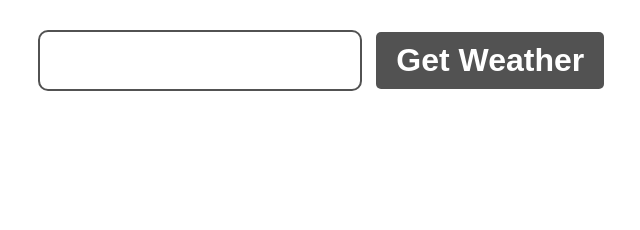
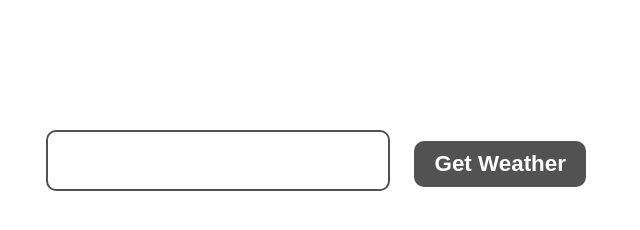
Before and after one commit to LiviuSilaghi/Weather-app, a plain HTML site: page index.html in a window 1280 px wide. Shown: the whole page, without its empty margins (324-964 px from the left). Drawn offline with Linux system fonts and the light colour scheme.

Commit message:
css optimized

```diff
--- a/style.css
+++ b/style.css
@@ -7,6 +7,7 @@ body {
   display: flex;
   flex-direction: column;
   align-items: center;
+  padding-top: 100px;
 }
 
 .weatherform {
@@ -14,7 +15,7 @@ body {
 }
 
 .cityInput {
-  padding: 10px;
+  padding: 10px 20px;
   font-size: 2rem;
   font-weight: bold;
   border: 2px solid #525252;
@@ -26,12 +27,14 @@ body {
 button[type="submit"] {
   padding: 10px 20px;
   font-weight: bold;
-  font-size: 2rem;
+  font-size: 1.4rem;
   background-color: #525252;
   color: white;
   border: none;
   border-radius: 5px;
   cursor: pointer;
+  border-radius: 10px;
+  margin: 10px;
 }
 
 button[type="submit"]:hover {
@@ -42,7 +45,7 @@ button[type="submit"]:hover {
   background: linear-gradient(180deg, hsl(210, 100%, 75%), hsl(37, 100%, 71%));
   padding: 50px;
   box-shadow: 2px 2px 5px hsla(0, 0%, 0%, 0.5);
-  min-width: 300px;
+  max-width: 250px;
   border-radius: 15px;
   display: flex;
   flex-direction: column;
```
